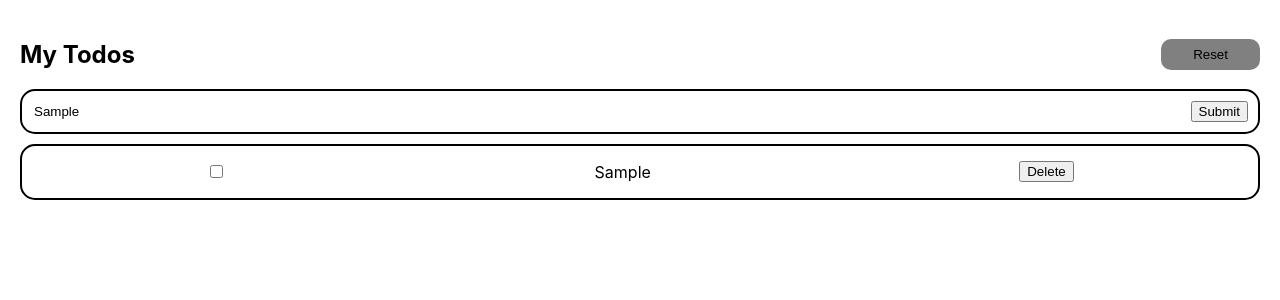
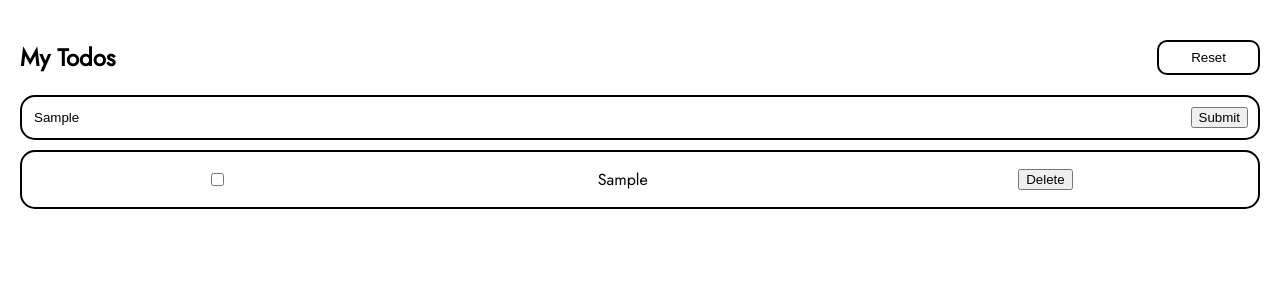
Before and after one commit to keeganfal/my-todos, a React (Create React App) app: page / in a window 1280 px wide. Both pictures are taken after typing "Sample" into the empty fields and a click on the button "Submit". Shown: the top 300 px of the page. Built offline with nearby package versions, Linux system fonts and the light colour scheme.

Commit message:
Delete function working

```diff
--- a/src/App.jsx
+++ b/src/App.jsx
@@ -9,8 +9,14 @@ function App() {
 
   const [item, setItems] = useState([]);
 
+  const handleDelete = (listName) => {
+    setItems(item.filter(filterItem => {
+      return (filterItem != listName);
+    }));
+  }
+
   const listItemsJSX = item.map((list, index) => (
-    <ListItem key={index} listName={list}/>
+    <ListItem key={index} listName={list} handleDelete={handleDelete}/>
   ));
 
   const handleReset = () => {
@@ -22,16 +28,12 @@ function App() {
     setItems([...item, e.target[0].value]);
   };
 
-  console.log(listItemsJSX);
-
   return (
     <div className="App">
       <section className="header">
         <h1 className="header__name">My Todos</h1>
         <Button label="Reset" onClick={handleReset}></Button>
       </section>
-
-
 
       <Input handleInput={handleInput}></Input>
 
--- a/src/components/Button/Button.css
+++ b/src/components/Button/Button.css
@@ -1,11 +1,8 @@
 .button {
-  border: none;
+  border: 0.15em solid black;
   cursor: pointer;
-  background-color: gray;
+  background-color: transparent;
   border-radius: 0.625rem;
   padding: 0.5rem 2rem;
   transition: all 0.1s ease-in-out;
 }
-.button:hover {
-  background-color: #737373;
-}
--- a/src/components/Button/Button.scss
+++ b/src/components/Button/Button.scss
@@ -1,13 +1,10 @@
 
 .button {
-  border: none;
+  border: 0.150em solid black;
   cursor: pointer;
-  background-color: gray;
+  background-color: transparent;
   border-radius: 0.625rem;
   padding: 0.5rem 2rem;
   transition: all 0.1s ease-in-out;
 
-  &:hover {
-    background-color: darken(gray, 5%);
-  }
 }
--- a/src/components/ListItem/ListItem.css
+++ b/src/components/ListItem/ListItem.css
@@ -13,4 +13,5 @@
   justify-content: space-around;
   align-items: center;
   text-decoration: line-through;
+  margin-top: 10px;
 }
--- a/src/components/ListItem/ListItem.jsx
+++ b/src/components/ListItem/ListItem.jsx
@@ -1,7 +1,7 @@
 import "./ListItem.scss";
 import { useState } from "react";
 
-const ListItem = ({ listName }) => {
+const ListItem = ({ listName, handleDelete }) => {
   const [done, setDone] = useState("listItem");
 
   const handleCheckbox = () => {
@@ -13,15 +13,11 @@ const ListItem = ({ listName }) => {
     }
   }
 
-  const handleDelete = () => {
-
-  }
-
   return (
     <div className={done}>
       <input type="checkbox" onClick={handleCheckbox} />
       <p>{listName}</p>
-      <button onClick={handleDelete}>Delete</button>
+      <button onClick={() => handleDelete(listName)}>Delete</button>
     </div>
   );
 };
--- a/src/components/ListItem/ListItem.scss
+++ b/src/components/ListItem/ListItem.scss
@@ -1,3 +1,4 @@
+
 .listItem {
   border: 0.125em solid black;
   border-radius: 15px;
@@ -7,7 +8,7 @@
 
   margin-top: 10px;
 
-  &--done {
+  &--done{
     border: 0.125em solid black;
     border-radius: 15px;
     display: flex;
@@ -15,8 +16,8 @@
     align-items: center;
     text-decoration: line-through;
 
-    // .button{
-    //     text-decoration: none;
-    // }
+    margin-top: 10px;
+
   }
+
 }
--- a/src/index.css
+++ b/src/index.css
@@ -1,6 +1,8 @@
+@import url('https://fonts.googleapis.com/css2?family=Jost&display=swap');
 body {
   margin: 0;
-  font-family: -apple-system, BlinkMacSystemFont, 'Segoe UI', 'Roboto', 'Oxygen',
+
+  font-family: 'Jost', -apple-system, BlinkMacSystemFont, 'Segoe UI', 'Roboto', 'Oxygen',
     'Ubuntu', 'Cantarell', 'Fira Sans', 'Droid Sans', 'Helvetica Neue',
     sans-serif;
   -webkit-font-smoothing: antialiased;
```
Also changed, not shown: package.json (+6 -1 lines), 1 other file (tests, documents, lock files or other folders).
